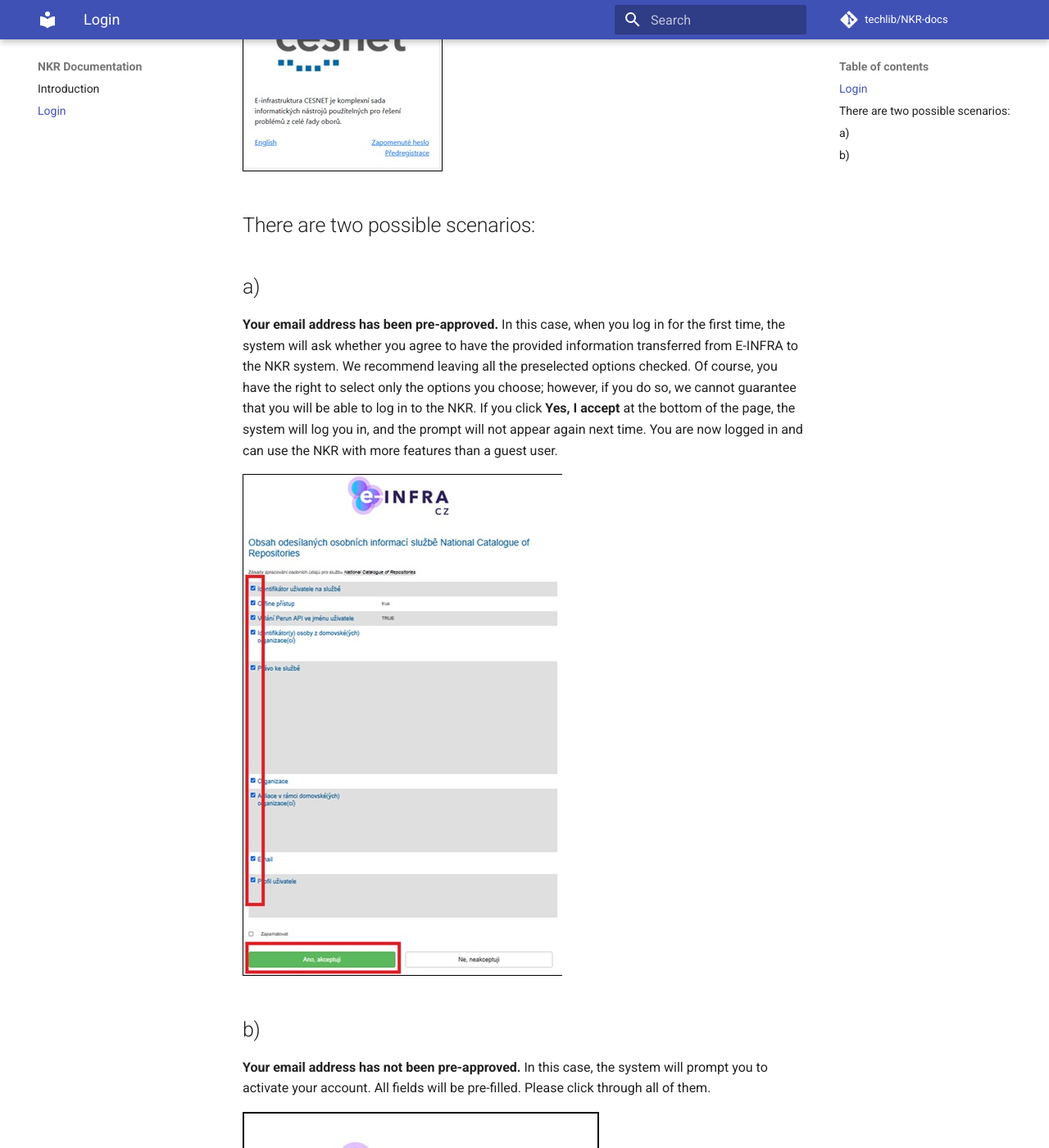
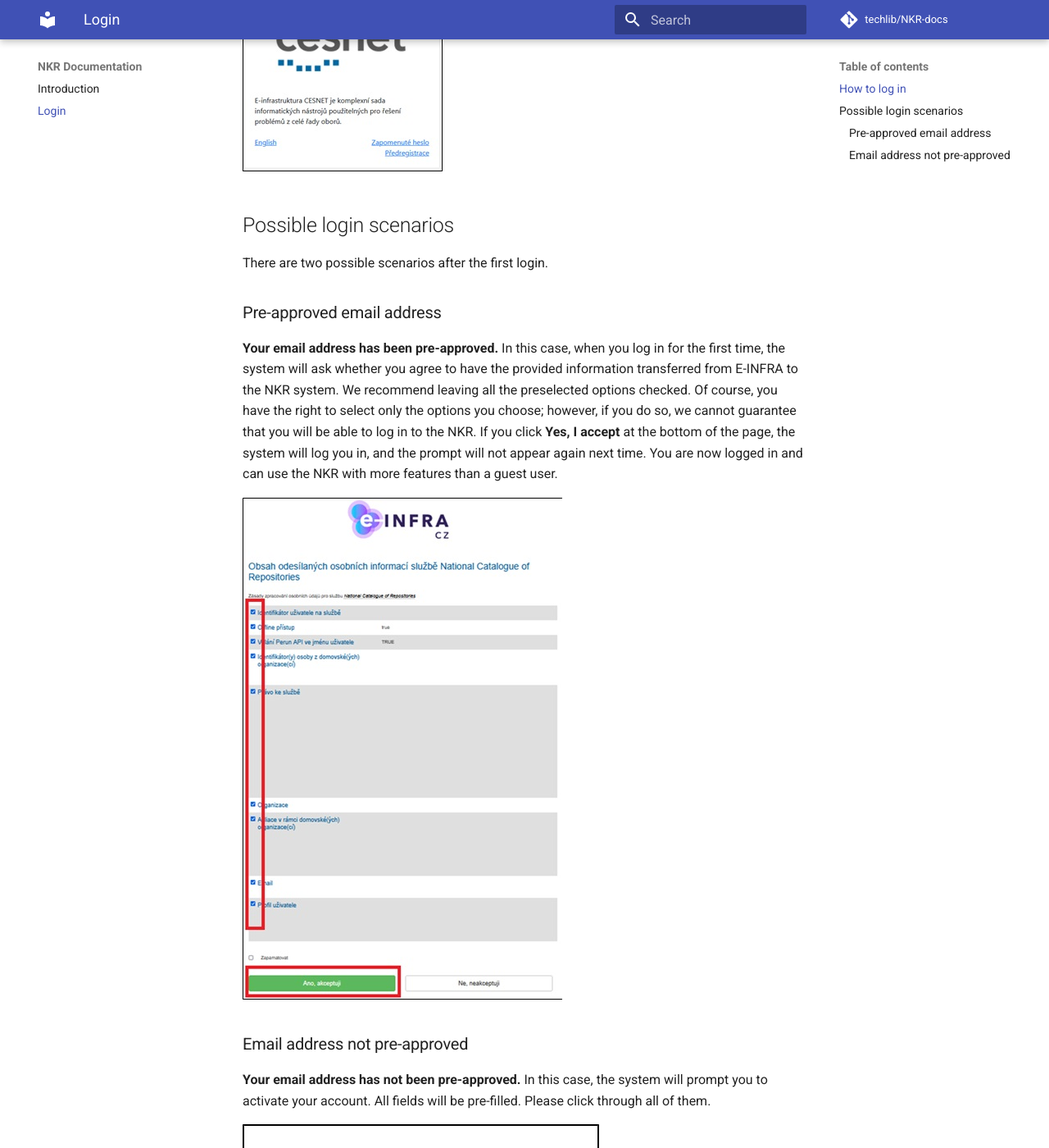
Before and after one commit to techlib/NKR-docs, an MkDocs documentation site: the page built from docs/login.md, in a window 1280 px wide and 1400 px high, scrolled down 1684 px. Shown: the whole window at 82% size. Built offline with MkDocs 1.6.1 and Material for MkDocs 9.7.7, drawn with Linux system fonts in a browser that asks for light colours; comment, search, counter and statistics services are not loaded; some of the changed text lies outside the part shown.

Commit message:
Update login.md
changed headers

```diff
--- a/docs/login.md
+++ b/docs/login.md
@@ -1,4 +1,6 @@
-## Login
+# Login
+## How to log in
+
 You can find the [NKR](https://repo.cz). To log in to the system, click the Sign In icon in the upper-right corner.
 
 ![sign_in](img/sing_in.jpg)
@@ -15,14 +17,18 @@ To log in, use your institutional credentials.
 
 ![login](img/login.jpg)
 
-## There are two possible scenarios:
+## Possible login scenarios
 
-## a)
+There are two possible scenarios after the first login.
+
+### Pre-approved email address
+
 **Your email address has been pre-approved.** In this case, when you log in for the first time, the system will ask whether you agree to have the provided information transferred from E-INFRA to the NKR system. We recommend leaving all the preselected options checked. Of course, you have the right to select only the options you choose; however, if you do so, we cannot guarantee that you will be able to log in to the NKR. If you click **Yes, I accept** at the bottom of the page, the system will log you in, and the prompt will not appear again next time. You are now logged in and can use the NKR with more features than a guest user.
 
 ![accept](img/accept.jpg)
 
-## b)
+### Email address not pre-approved
+
 **Your email address has not been pre-approved.** In this case, the system will prompt you to activate your account. All fields will be pre-filled. Please click through all of them.
 
 ![next](img/next.jpg)
```
